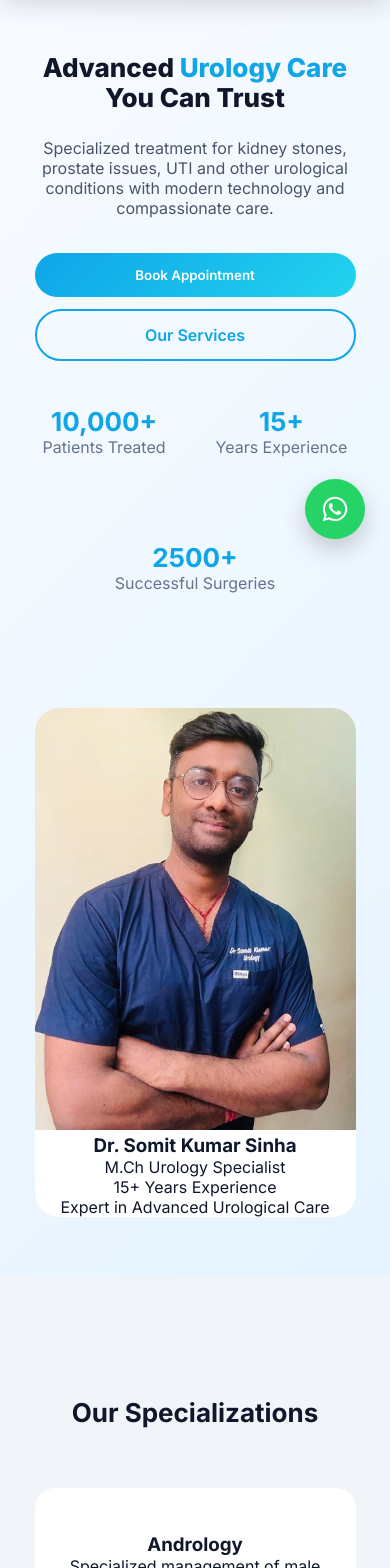
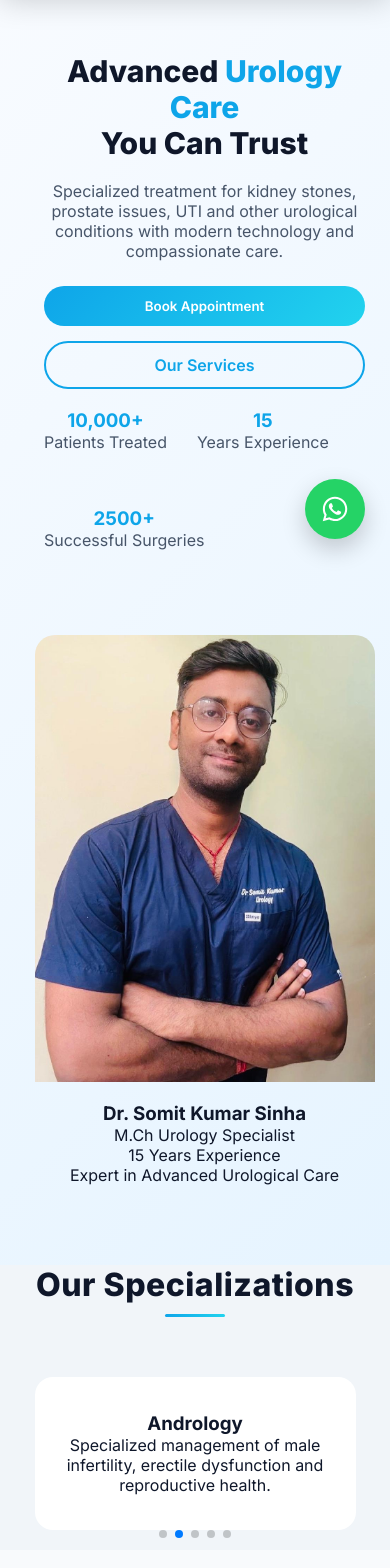
Before and after one commit to shobhitm1/sinhaurocare, a React (Vite) app: page / in a window 390 px wide. Shown: the part 280-1848 px from the top of the page. Built offline with nearby package versions, Linux system fonts and the light colour scheme.

Commit message:
added mobile compatible code for home.css

```diff
--- a/src/index.css
+++ b/src/index.css
@@ -157,11 +157,29 @@ body.dark .google-reviews-link a {
   }
 
   .section-title {
-    font-size: 26px;
-  }
+  font-size: 32px;
+  font-weight: 800;
+  letter-spacing: 0.5px;
+}
 }
 @media (max-width: 768px) {
   .container {
     padding: 0 15px;
   }
 }
+.section-title {
+  position: relative;
+  text-align: center;
+  font-weight: 800;
+}
+
+/* 🔥 Underline effect */
+.section-title::after {
+  content: "";
+  width: 60px;
+  height: 3px;
+  background: linear-gradient(90deg, #0ea5e9, #22d3ee);
+  display: block;
+  margin: 10px auto 0;
+  border-radius: 10px;
+}
--- a/src/pages/Home.css
+++ b/src/pages/Home.css
@@ -1,6 +1,6 @@
 /* ================= HERO ================= */
 .hero {
-  padding: 120px 0;
+  padding: 100px 0;
   background: linear-gradient(135deg, #f8fbff, #e6f4ff);
 }
 
@@ -8,21 +8,19 @@
   display: flex;
   align-items: center;
   justify-content: space-between;
-  gap: 80px;
+  gap: 60px;
   flex-wrap: wrap;
 }
 
 .hero-left {
   flex: 1;
-  min-width: 320px;
+  min-width: 300px;
 }
 
 .hero-left h1 {
-  font-size: 56px;
+  font-size: 48px;
   font-weight: 800;
-  line-height: 1.15;
-  margin-bottom: 25px;
-  color: #0f172a;
+  margin-bottom: 20px;
 }
 
 .hero-left span {
@@ -30,108 +28,132 @@
 }
 
 .hero-left p {
-  font-size: 18px;
+  font-size: 16px;
   color: #475569;
-  margin-bottom: 35px;
-  max-width: 540px;
+  margin-bottom: 25px;
 }
 
 /* ================= BUTTONS ================= */
 
 .hero-buttons {
   display: flex;
-  gap: px;
-  margin-bottom: 45px;
+  gap: 15px;
   flex-wrap: wrap;
 }
 
+.btn-primary,
+.btn-outline {
+  padding: 12px 26px;
+  border-radius: 50px;
+  font-weight: 600;
+}
+
 .btn-primary {
-  padding: 14px 32px;
   background: linear-gradient(135deg, #0ea5e9, #22d3ee);
+  color: white;
   border: none;
-  border-radius: 50px;
-  color: white;
-  font-weight: 600;
-  cursor: pointer;
 }
 
 .btn-outline {
-  padding: 14px 32px;
   border: 2px solid #0ea5e9;
-  background: transparent;
-  border-radius: 50px;
   color: #0ea5e9;
-  font-weight: 600;
-  cursor: pointer;
   text-decoration: none;
-  display: inline-block;
 }
 
 /* ================= HERO STATS ================= */
 
 .hero-stats {
   display: flex;
-  gap: 50px;
+  gap: 30px;
+  margin-top: 20px;
   flex-wrap: wrap;
 }
 
 .hero-stats h3 {
-  font-size: 26px;
   color: #0ea5e9;
 }
 
-.hero-stats p {
-  font-size: 14px;
-  color: #64748b;
-}
-
-/* ================= DOCTOR IMAGE ================= */
+/* ================= DOCTOR CARD ================= */
 
 .hero-right {
   flex: 1;
-  min-width: 320px;
   display: flex;
   justify-content: center;
 }
 
 .doctor-card {
-  width: 380px;
-  height: 480px;
-  border-radius: 24px;
+  position: relative;
+  width: 340px;
+  border-radius: 20px;
   overflow: hidden;
-  background: white;
+}
+
+.doctor-img {
+  width: 100%;
+  display: block;
+}
+
+/* Overlay (Desktop only) */
+.doctor-overlay {
+  position: absolute;
+  inset: 0;
+  background: rgba(15, 23, 42, 0.9);
+  color: white;
+
+  display: flex;
+  flex-direction: column;
+  justify-content: center;
+  align-items: center;
+
+  opacity: 0;
+  transition: 0.4s ease;
+  text-align: center;
+  padding: 20px;
+}
+
+.doctor-card:hover .doctor-overlay {
+  opacity: 1;
 }
 
 /* ================= SECTION ================= */
 
 .section {
-  padding: 120px 0;
+  padding: 90px 0;
 }
 
 .section-title {
   text-align: center;
-  font-size: 40px;
-  margin-bottom: 80px;
-  font-weight: 700;
+  font-size: 32px;
+  font-weight: 800;
+  margin-bottom: 40px;
+  position: relative;
+}
+
+.section-title::after {
+  content: "";
+  width: 60px;
+  height: 3px;
+  background: linear-gradient(90deg, #0ea5e9, #22d3ee);
+  display: block;
+  margin: 10px auto 0;
 }
 
 /* ================= SERVICES ================= */
 
 .services-section {
-  padding: 120px 0;
   background: #f1f5f9;
 }
 
 .services-grid {
   display: grid;
   grid-template-columns: repeat(3, 1fr);
-  gap: 30px;
+  gap: 25px;
 }
 
 .service-card {
   background: white;
-  padding: 45px 25px;
-  border-radius: 20px;
+  padding: 35px 20px;
+  border-radius: 18px;
   text-align: center;
 }
 
@@ -142,35 +164,91 @@
 }
 
 .testimonial-card {
+  background: white;
   padding: 40px 25px;
+  border-radius: 20px;
+  max-width: 750px;
+  margin: auto;
   text-align: center;
+}
+
+.testimonial-text {
+  max-width: 600px;
+  margin: 0 auto 20px;
+  color: #475569;
 }
 
 .testimonial-meta {
   display: flex;
-  justify-content: space-between;
+  justify-content: center;
+  gap: 15px;
+  align-items: center;
 }
 
-/* 🔥 FIXED GOOGLE BUTTON */
+.testimonial-name {
+  font-weight: 600;
+}
 
-.google-reviews-link a {
-  display: block;
-  width: 100%;
+.testimonial-stars {
+  color: #fbbf24;
+}
+
+/* ================= GOOGLE BUTTON ================= */
+
+.google-reviews-link {
   text-align: center;
-  padding: 14px 20px;
-  font-size: 14px;
-  line-height: 1.4;
-  background: #0ea5e9;
+}
+
+.google-btn {
+  display: flex;
+  flex-direction: column;
+  align-items: center;
+
+  width: 90%;
+  max-width: 350px;
+  margin: 20px auto;
+
+  padding: 14px;
+  border-radius: 50px;
+
+  background: linear-gradient(135deg, #0ea5e9, #22d3ee);
   color: white;
-  border-radius: 50px;
   text-decoration: none;
+}
+
+.google-btn .stars {
+  font-size: 16px;
+}
+
+.google-btn .text {
+  font-size: 13px;
+  margin-top: 4px;
 }
 
 /* ================= YOUTUBE ================= */
 
+.youtube-section {
+  text-align: center;
+}
+
 .youtube-card iframe {
   width: 100%;
-  height: 250px;
+  height: 260px;
+  border-radius: 12px;
+}
+
+.youtube-channel-link {
+  display: flex;
+  justify-content: center;
+  margin-top: 20px;
+}
+
+.youtube-channel-link a {
+  padding: 12px 22px;
+  border-radius: 50px;
+  background: linear-gradient(135deg, #0ea5e9, #22d3ee);
+  color: white;
+  text-decoration: none;
 }
 
 /* ================= RESPONSIVE ================= */
@@ -182,15 +260,6 @@
     text-align: center;
   }
 
-  .hero-stats {
-    justify-content: center;
-  }
-
-  .doctor-card {
-    width: 100%;
-    height: auto;
-  }
-
   .services-grid {
     grid-template-columns: repeat(2, 1fr);
   }
@@ -199,16 +268,7 @@
 /* Mobile */
 @media (max-width: 768px) {
   .hero-left h1 {
-    font-size: 32px;
-  }
-
-  .hero-left p {
-    font-size: 16px;
-  }
-
-  .hero-buttons {
-    justify-content: center;
-    gap: 12px;
+    font-size: 30px;
   }
 
   .btn-primary,
@@ -218,32 +278,33 @@
 
   .testimonial-meta {
     flex-direction: column;
-    gap: 10px;
-    align-items: center;
-  }
-}
-
-/* Small Mobile */
-@media (max-width: 600px) {
-  .hero-left h1 {
-    font-size: 26px;
-  }
-
-  .section-title {
-    font-size: 24px;
-  }
-
-  .hero,
-  .section {
-    padding: 60px 0;
   }
 
   .services-grid {
     grid-template-columns: 1fr;
   }
 
-  .testimonial-card {
-    padding: 25px;
+  /* 🔥 MOBILE DOCTOR FIX */
+  .doctor-overlay {
+    position: static;
+    opacity: 1;
+    background: transparent;
+    color: #0f172a;
+  }
+
+  .doctor-card {
+    text-align: center;
+  }
+}
+
+/* Small Mobile */
+@media (max-width: 600px) {
+  .hero {
+    padding: 60px 0;
+  }
+
+  .section {
+    padding: 60px 0;
   }
 
   .youtube-card iframe {
--- a/src/pages/Home.jsx
+++ b/src/pages/Home.jsx
@@ -127,7 +127,7 @@ function Home({ language }) {
               </div>
 
               <div>
-                <h3>15+</h3>
+                <h3>15</h3>
                 <p>
                   {language === "en"
                     ? "Years Experience"
@@ -158,7 +158,7 @@ function Home({ language }) {
               <div className="doctor-overlay">
                 <h3>Dr. Somit Kumar Sinha</h3>
                 <p>M.Ch Urology Specialist</p>
-                <p>15+ Years Experience</p>
+                <p>15 Years Experience</p>
                 <p>
                   {language === "en"
                     ? "Expert in Advanced Urological Care"
@@ -243,11 +243,14 @@ function Home({ language }) {
     href="https://search.google.com/local/reviews?placeid=ChIJRx6oFXBFkTkRAuX_7J81ogg"
     target="_blank"
     rel="noopener noreferrer"
+    className="google-btn"
   >
-              ⭐⭐⭐⭐⭐{" "}
+    <span className="stars">⭐⭐⭐⭐⭐</span>
+    <span className="text">
       {language === "en"
         ? "View All Reviews on Google"
         : "सभी गूगल रिव्यू देखें"}
+    </span>
   </a>
 </div>
         </div>
--- a/src/pages/Services.jsx
+++ b/src/pages/Services.jsx
@@ -69,6 +69,22 @@ function Services() {
             </p>
           </div>
 
+          <div className="service-card">
+  <h3>Uro Gynecology</h3>
+  <p>
+    Specialized care for female urological conditions including urinary
+    incontinence, pelvic floor disorders and bladder control issues.
+  </p>
+</div>
+
+<div className="service-card">
+  <h3>Pediatric Urology</h3>
+  <p>
+    Expert treatment for urological conditions in children including
+    congenital abnormalities, urinary infections and pediatric surgeries.
+  </p>
+</div>
+
         </div>
 
       </div>
```
Lines whose indentation alone changed are shown as unchanged.
